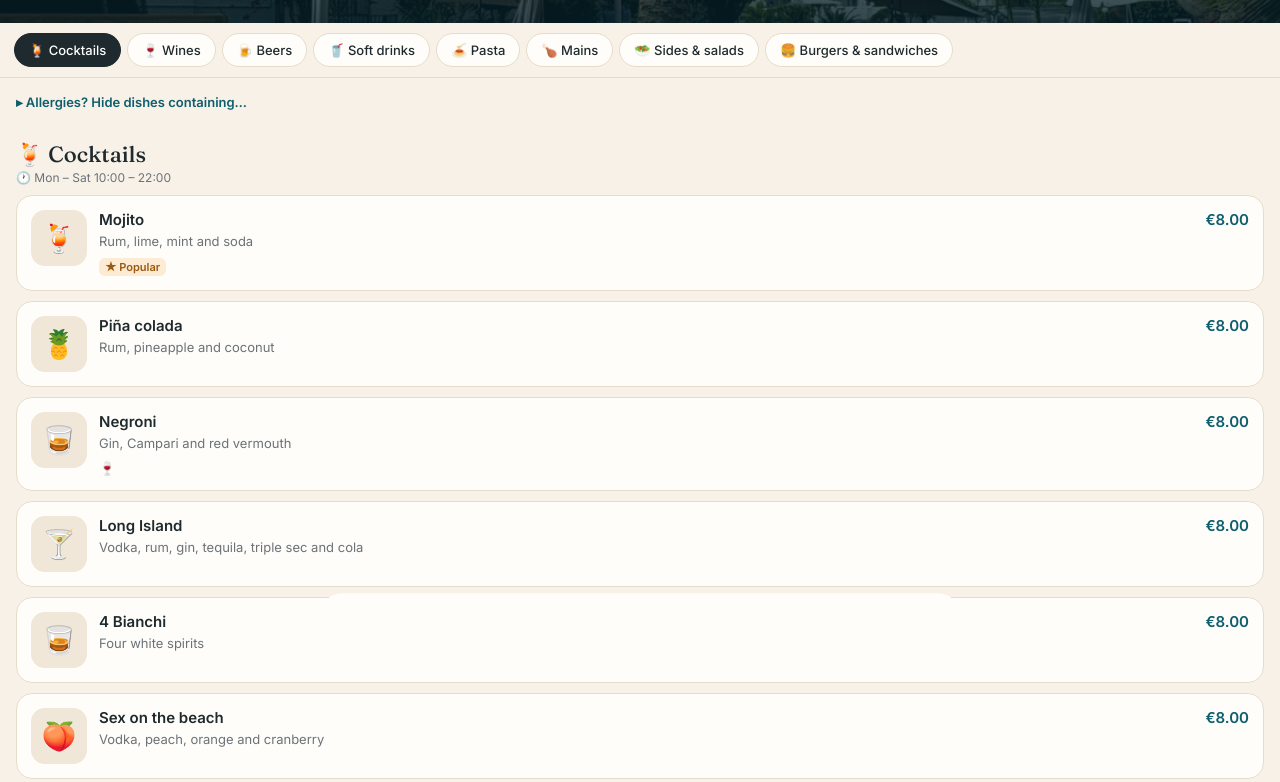
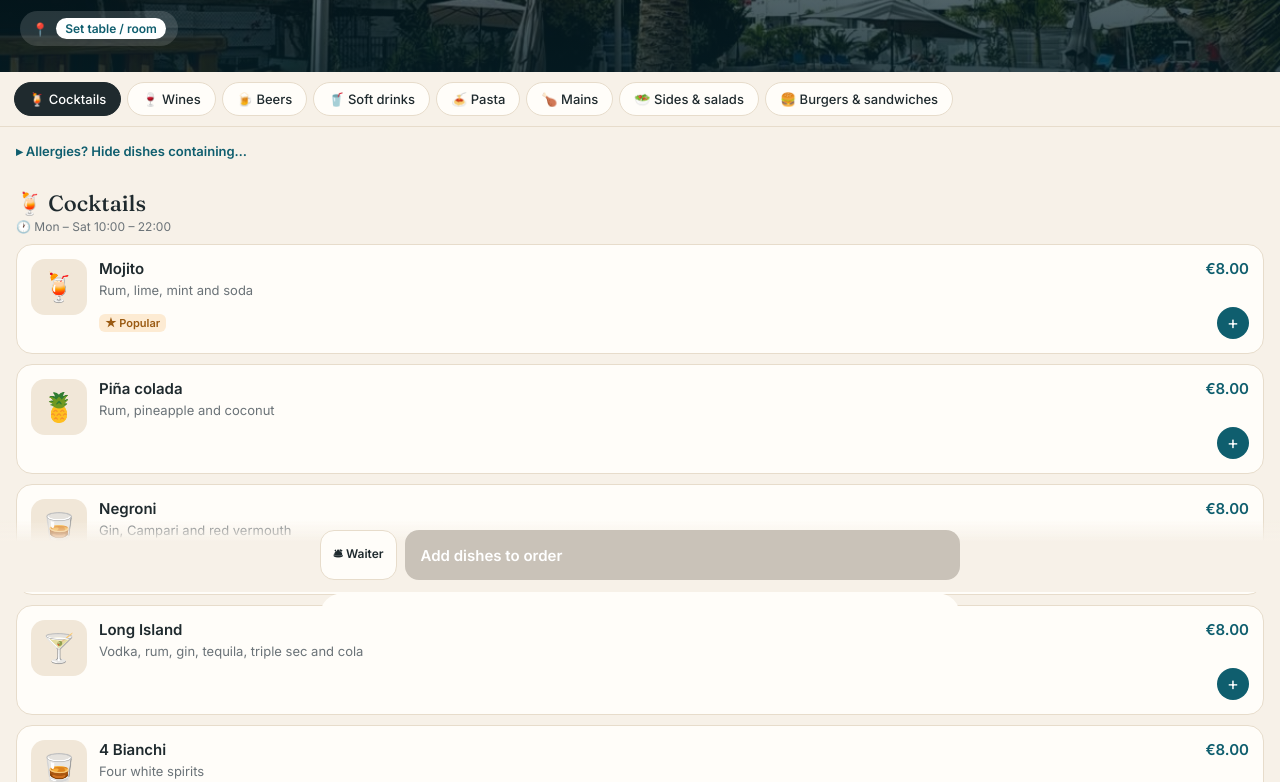
Before and after one commit to samcela99/bar-menu, a plain HTML site: page menu/index.html in a window 1280 px wide. Shown: the part 208-990 px from the top of the page. Drawn offline with Linux system fonts and the light colour scheme.

Commit message:
Ordini attivi per tutti i clienti
Co-Authored-By: Claude Opus 5.5 <noreply@anthropic.com>
Claude-Session: https://claude.ai/code/session_01BzynDk484LQDJA5Kzex5dz

```diff
--- a/menu/index.html
+++ b/menu/index.html
@@ -144,7 +144,7 @@ textarea,input[type=text]{width:100%;border:1px solid var(--line);border-radius:
 <div class="toast" id="toast"></div>
 
 <script>
-const ORDERS_LIVE = false; // metti true quando il tablet è pronto al bar
+const ORDERS_LIVE = true;  // metti true quando il tablet è pronto al bar
 const ORDERING = ORDERS_LIVE || location.search.includes("prova") || location.hash==="#cucina";
 const SB_URL = "https://zzuddtthznlvjyxxcwov.supabase.co";
 const SB_KEY = "sb_publishable_4jG2vJWzj2dxUXoNeMm69w_1aCS0PN-"; // chiave pubblica (sicura nel browser)
```
